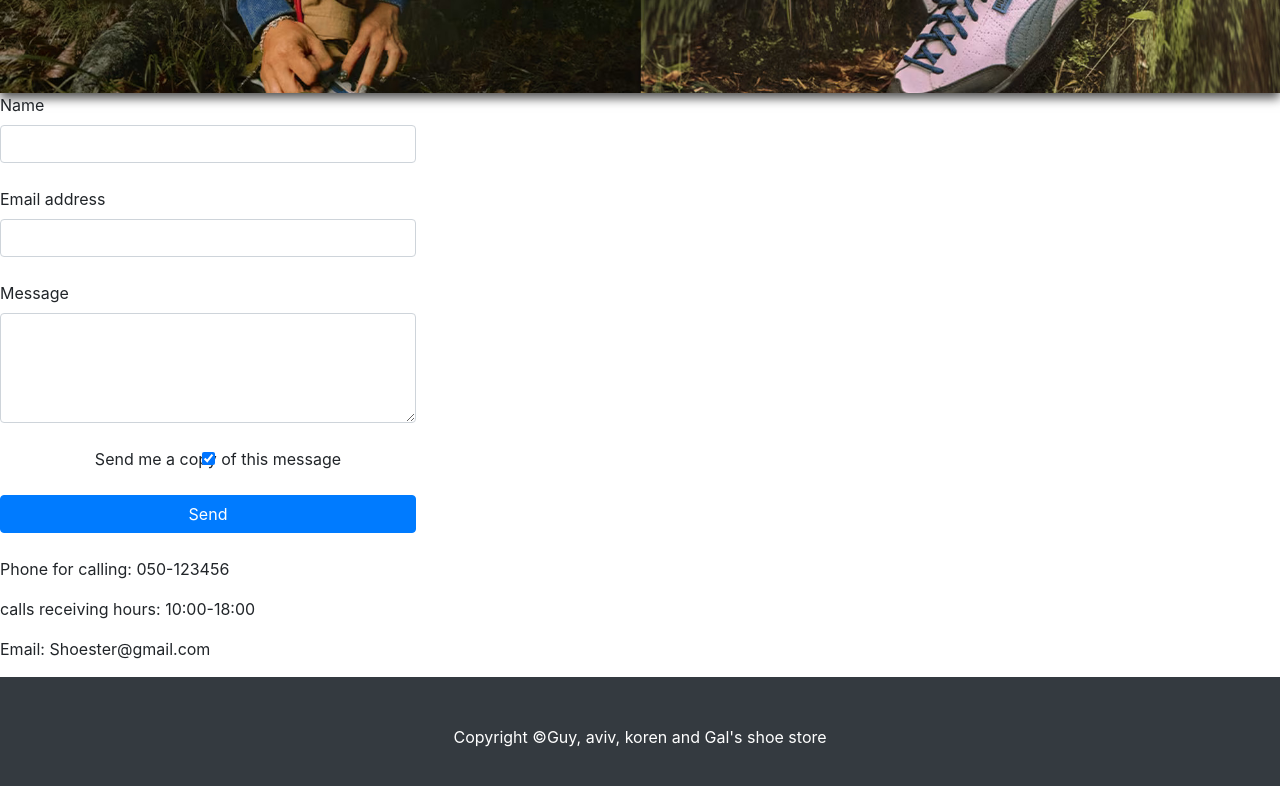
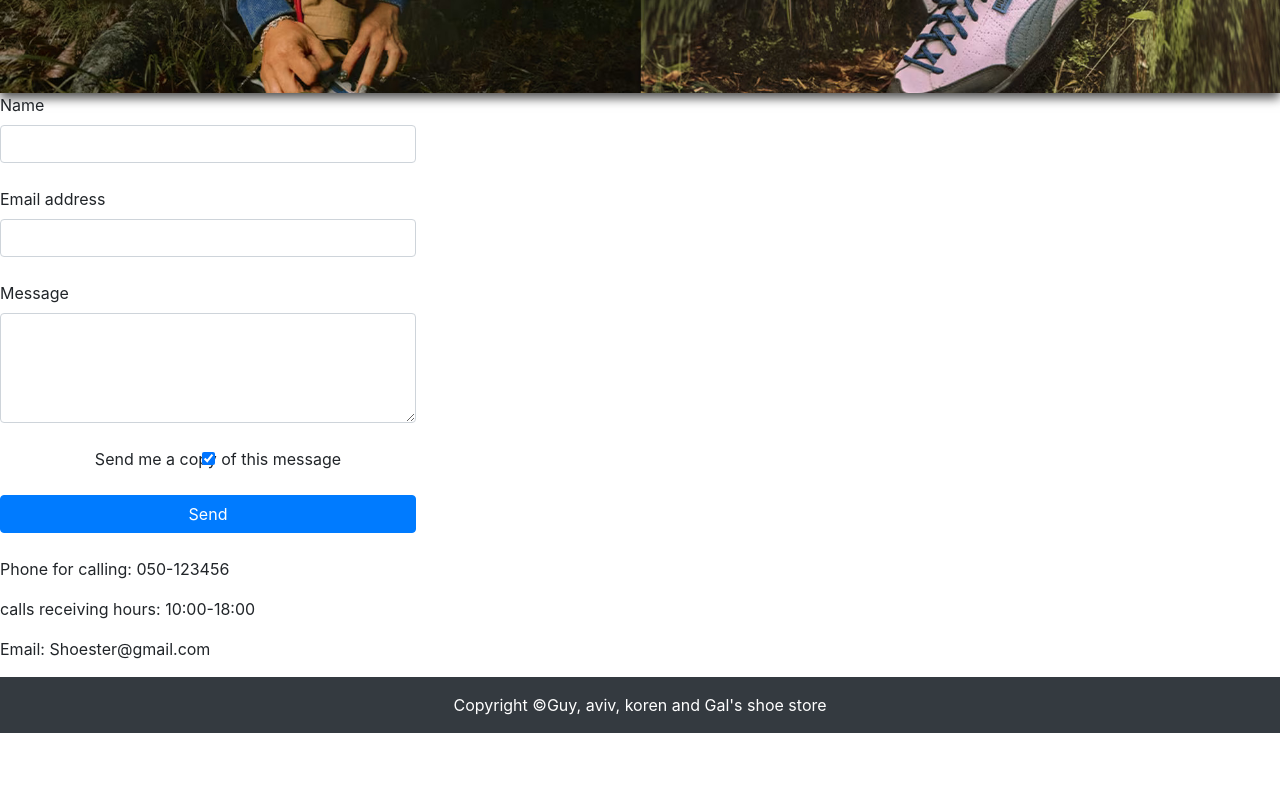
Before and after one commit to AvivMor7/Shoester, a plain HTML site: page contacts page.html in a window 1280 px wide. Shown: the part 270-1056 px from the top of the page. After the commit the page ends 1003 px from the top, so only its background shows below. Drawn offline with nearby package versions, Linux system fonts and the light colour scheme.

Commit message:
small changes

```diff
--- a/contacts page.html
+++ b/contacts page.html
@@ -103,7 +103,7 @@
 
          </div>
         <!-- Footer-->
-        <footer class="py-5 bg-dark">
+        <footer class="py-3 bg-dark">
             <div class="container"><p class="m-0 text-center text-white">Copyright &copy;Guy, aviv, koren and Gal's shoe store</p></div>
         </footer>
         <!-- Bootstrap core JS-->
```
